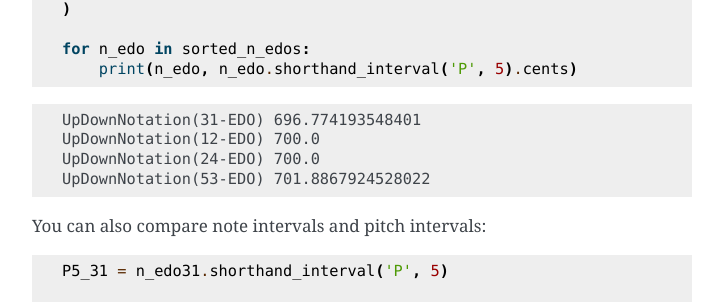
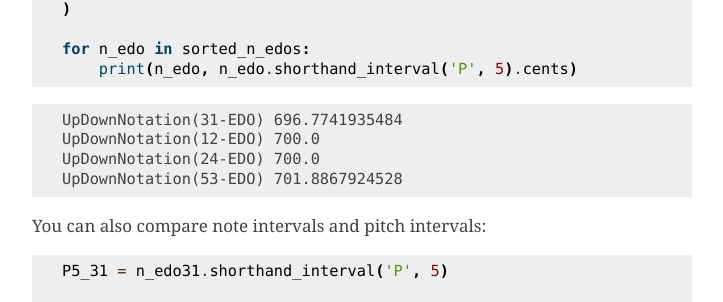
Before and after one commit to retooth2/xenharmlib, a Sphinx documentation site: the page built from doc/quickstart.rst, in a window 1280 px wide and 900 px high, scrolled down 21423 px. Shown: the part 149-451 px from the top of the window, without its empty margins (388-1111 px from the left). Built offline with Sphinx 7.4.7, drawn with Linux system fonts in a browser that asks for light colours.

Commit message:
fix(doc): rounding works differently now on cents

```diff
--- a/doc/quickstart.rst
+++ b/doc/quickstart.rst
@@ -1338,10 +1338,10 @@ different EDOs according to the width of their fifth:
 
 .. testoutput::
 
-    UpDownNotation(31-EDO) 696.774193548401
+    UpDownNotation(31-EDO) 696.7741935484
     UpDownNotation(12-EDO) 700.0
     UpDownNotation(24-EDO) 700.0
-    UpDownNotation(53-EDO) 701.8867924528022
+    UpDownNotation(53-EDO) 701.8867924528
 
 You can also compare note intervals and pitch intervals:
 
```
